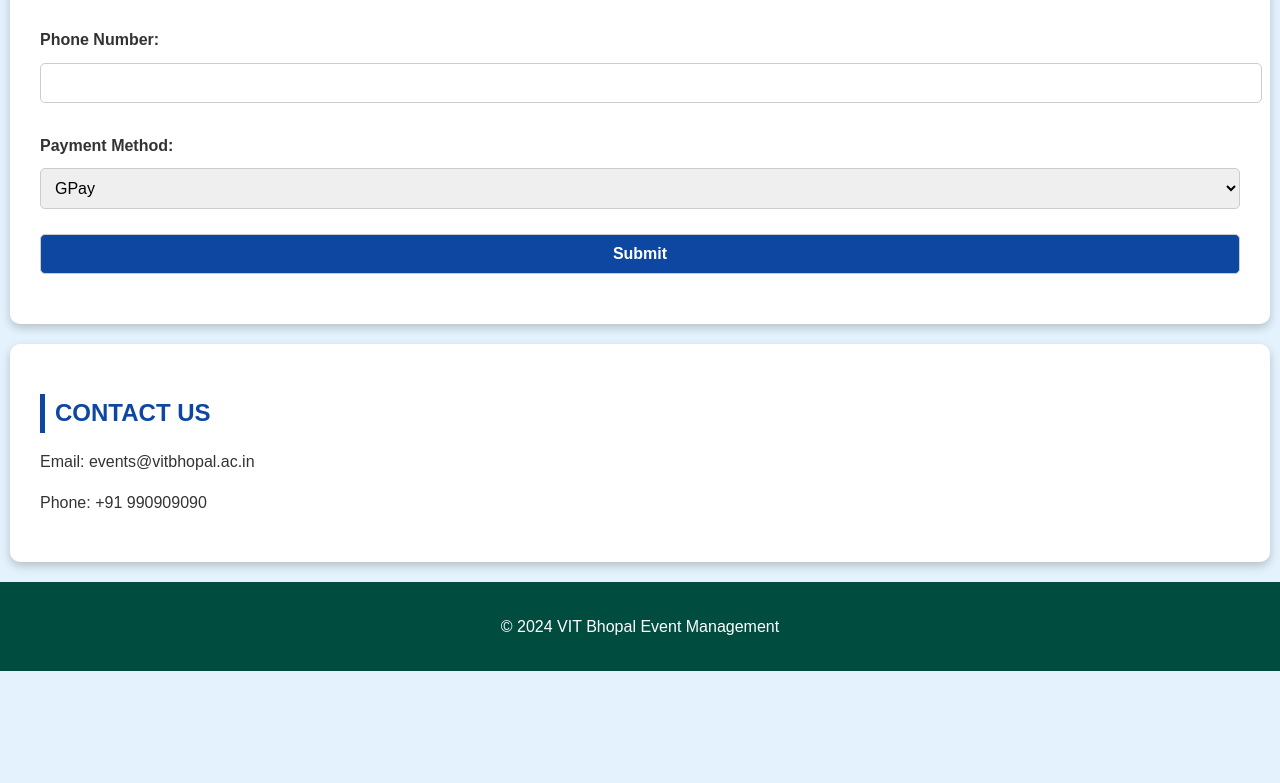
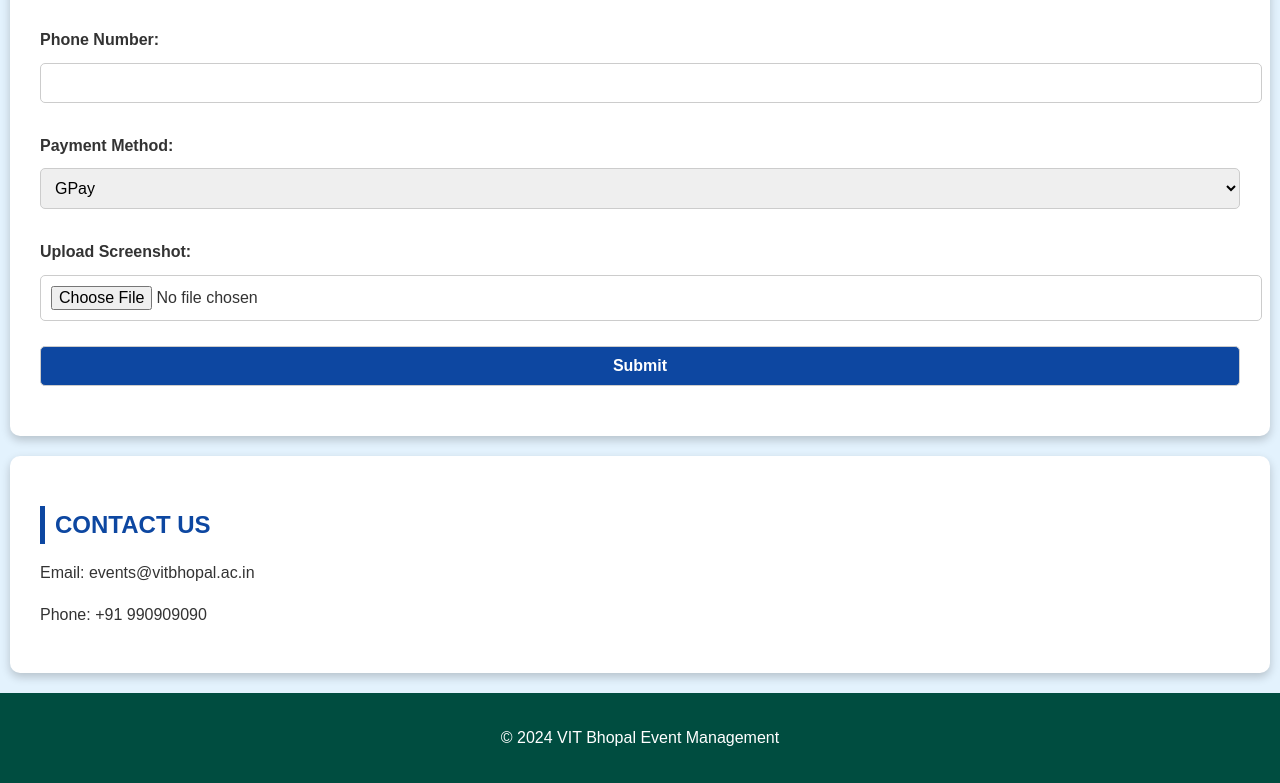
Before and after one commit to letmecode108/event-management-website, a website: page index.html in a window 1280 px wide. Shown: the part 2177-2960 px from the top of the page. Before the commit the page ends 2848 px from the top, so only its background shows below. Drawn offline with Linux system fonts and the light colour scheme.

Commit message:
Update index.html

```diff
--- a/index.html
+++ b/index.html
@@ -109,6 +109,11 @@
         <option value="bharat pay">Bharat pay</option>
       </select>
 
+      <label for="screenshot">Upload Screenshot:</label>
+      <input type="file" id="screenshot" name="screenshot" accept="image/*" required>
+<br>
+
+
       <button type="submit">Submit</button>
     </form>
   </section>
```
